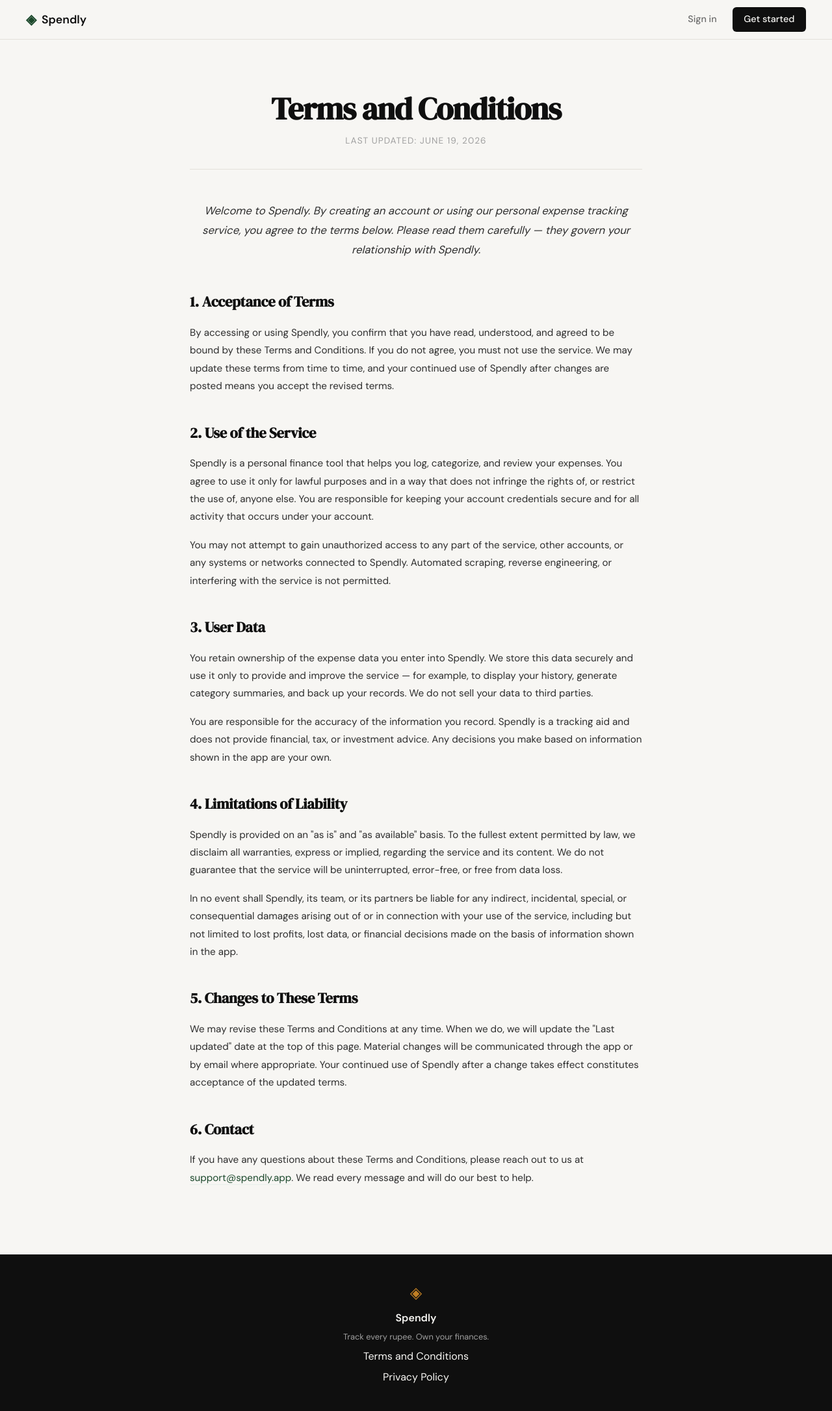
After one commit to Satya2205/Spendly, a Flask app: page /terms in a window 1280 px wide. The commit adds this page. Shown: the whole page at 65% size. Run offline with Flask 3, Linux system fonts and the light colour scheme.

Commit message:
landing: add terms and conditions page and route

```diff
--- a/app.py
+++ b/app.py
@@ -20,6 +20,11 @@ def register():
 @app.route("/login")
 def login():
     return render_template("login.html")
+
+
+@app.route("/terms")
+def terms():
+    return render_template("terms.html")
 
 
 # ------------------------------------------------------------------ #
--- a/static/css/style.css
+++ b/static/css/style.css
@@ -478,6 +478,85 @@ a { color: inherit; text-decoration: none; }
 .auth-switch a:hover { text-decoration: underline; }
 
 /* ------------------------------------------------------------------ */
+/* Legal pages                                                         */
+/* ------------------------------------------------------------------ */
+
+.legal {
+    max-width: 760px;
+    margin: 0 auto;
+    padding: 5rem 2rem 4rem;
+}
+
+.legal-header {
+    text-align: center;
+    margin-bottom: 3rem;
+    padding-bottom: 2rem;
+    border-bottom: 1px solid var(--border);
+}
+
+.legal-title {
+    font-family: var(--font-display);
+    font-size: clamp(2.25rem, 4vw, 3rem);
+    color: var(--ink);
+    line-height: 1.1;
+    letter-spacing: -0.02em;
+    margin-bottom: 0.75rem;
+}
+
+.legal-subtitle {
+    font-size: 0.85rem;
+    color: var(--ink-faint);
+    text-transform: uppercase;
+    letter-spacing: 0.08em;
+}
+
+.legal-intro {
+    font-size: 1.05rem;
+    color: var(--ink-soft);
+    line-height: 1.8;
+    margin-bottom: 3rem;
+    text-align: center;
+    font-style: italic;
+}
+
+.legal-block {
+    margin-bottom: 2.5rem;
+}
+
+.legal-heading {
+    font-family: var(--font-display);
+    font-size: 1.4rem;
+    color: var(--ink);
+    margin-bottom: 1rem;
+    letter-spacing: -0.01em;
+}
+
+.legal-body {
+    font-size: 0.95rem;
+    color: var(--ink-soft);
+    line-height: 1.8;
+    margin-bottom: 1rem;
+}
+
+.legal-body:last-child { margin-bottom: 0; }
+
+.legal-body a {
+    color: var(--accent);
+    text-decoration: none;
+    border-bottom: 1px solid var(--accent-light);
+    transition: border-color 0.2s;
+}
+
+.legal-body a:hover { border-color: var(--accent); }
+
+@media (max-width: 600px) {
+    .legal { padding: 3rem 1.25rem 2rem; }
+    .legal-header { margin-bottom: 2rem; padding-bottom: 1.5rem; }
+    .legal-intro { margin-bottom: 2rem; }
+    .legal-block { margin-bottom: 2rem; }
+}
+
+/* ------------------------------------------------------------------ */
 /* Footer                                                              */
 /* ------------------------------------------------------------------ */
 
--- a/templates/base.html
+++ b/templates/base.html
@@ -34,7 +34,7 @@
             <span class="brand-icon">◈</span>
             <span class="footer-name">Spendly</span>
             <p class="footer-copy">Track every rupee. Own your finances.</p>
-            <a href="#">Terms and Conditions</a>
+            <a href="{{ url_for('terms') }}">Terms and Conditions</a>
             <a href="#">Privacy Policy</a>
         </div>
     </footer>
--- /dev/null
+++ b/templates/terms.html
@@ -0,0 +1,111 @@
+{% extends "base.html" %}
+
+{% block title %}Terms and Conditions — Spendly{% endblock %}
+
+{% block content %}
+
+<section class="legal">
+    <div class="legal-inner">
+
+        <header class="legal-header">
+            <h1 class="legal-title">Terms and Conditions</h1>
+            <p class="legal-subtitle">Last updated: June 19, 2026</p>
+        </header>
+
+        <p class="legal-intro">
+            Welcome to Spendly. By creating an account or using our personal
+            expense tracking service, you agree to the terms below. Please
+            read them carefully — they govern your relationship with Spendly.
+        </p>
+
+        <article class="legal-block">
+            <h2 class="legal-heading">1. Acceptance of Terms</h2>
+            <p class="legal-body">
+                By accessing or using Spendly, you confirm that you have read,
+                understood, and agreed to be bound by these Terms and Conditions.
+                If you do not agree, you must not use the service. We may
+                update these terms from time to time, and your continued use of
+                Spendly after changes are posted means you accept the revised
+                terms.
+            </p>
+        </article>
+
+        <article class="legal-block">
+            <h2 class="legal-heading">2. Use of the Service</h2>
+            <p class="legal-body">
+                Spendly is a personal finance tool that helps you log, categorize,
+                and review your expenses. You agree to use it only for lawful
+                purposes and in a way that does not infringe the rights of, or
+                restrict the use of, anyone else. You are responsible for keeping
+                your account credentials secure and for all activity that occurs
+                under your account.
+            </p>
+            <p class="legal-body">
+                You may not attempt to gain unauthorized access to any part of
+                the service, other accounts, or any systems or networks
+                connected to Spendly. Automated scraping, reverse engineering,
+                or interfering with the service is not permitted.
+            </p>
+        </article>
+
+        <article class="legal-block">
+            <h2 class="legal-heading">3. User Data</h2>
+            <p class="legal-body">
+                You retain ownership of the expense data you enter into Spendly.
+                We store this data securely and use it only to provide and
+                improve the service — for example, to display your history,
+                generate category summaries, and back up your records. We do
+                not sell your data to third parties.
+            </p>
+            <p class="legal-body">
+                You are responsible for the accuracy of the information you
+                record. Spendly is a tracking aid and does not provide
+                financial, tax, or investment advice. Any decisions you make
+                based on information shown in the app are your own.
+            </p>
+        </article>
+
+        <article class="legal-block">
+            <h2 class="legal-heading">4. Limitations of Liability</h2>
+            <p class="legal-body">
+                Spendly is provided on an "as is" and "as available" basis.
+                To the fullest extent permitted by law, we disclaim all
+                warranties, express or implied, regarding the service and
+                its content. We do not guarantee that the service will be
+                uninterrupted, error-free, or free from data loss.
+            </p>
+            <p class="legal-body">
+                In no event shall Spendly, its team, or its partners be
+                liable for any indirect, incidental, special, or consequential
+                damages arising out of or in connection with your use of the
+                service, including but not limited to lost profits, lost
+                data, or financial decisions made on the basis of information
+                shown in the app.
+            </p>
+        </article>
+
+        <article class="legal-block">
+            <h2 class="legal-heading">5. Changes to These Terms</h2>
+            <p class="legal-body">
+                We may revise these Terms and Conditions at any time. When we
+                do, we will update the "Last updated" date at the top of this
+                page. Material changes will be communicated through the app or
+                by email where appropriate. Your continued use of Spendly
+                after a change takes effect constitutes acceptance of the
+                updated terms.
+            </p>
+        </article>
+
+        <article class="legal-block">
+            <h2 class="legal-heading">6. Contact</h2>
+            <p class="legal-body">
+                If you have any questions about these Terms and Conditions,
+                please reach out to us at <a href="mailto:support@spendly.app">support@spendly.app</a>.
+                We read every message and will do our best to help.
+            </p>
+        </article>
+
+    </div>
+</section>
+
+{% endblock %}
```
